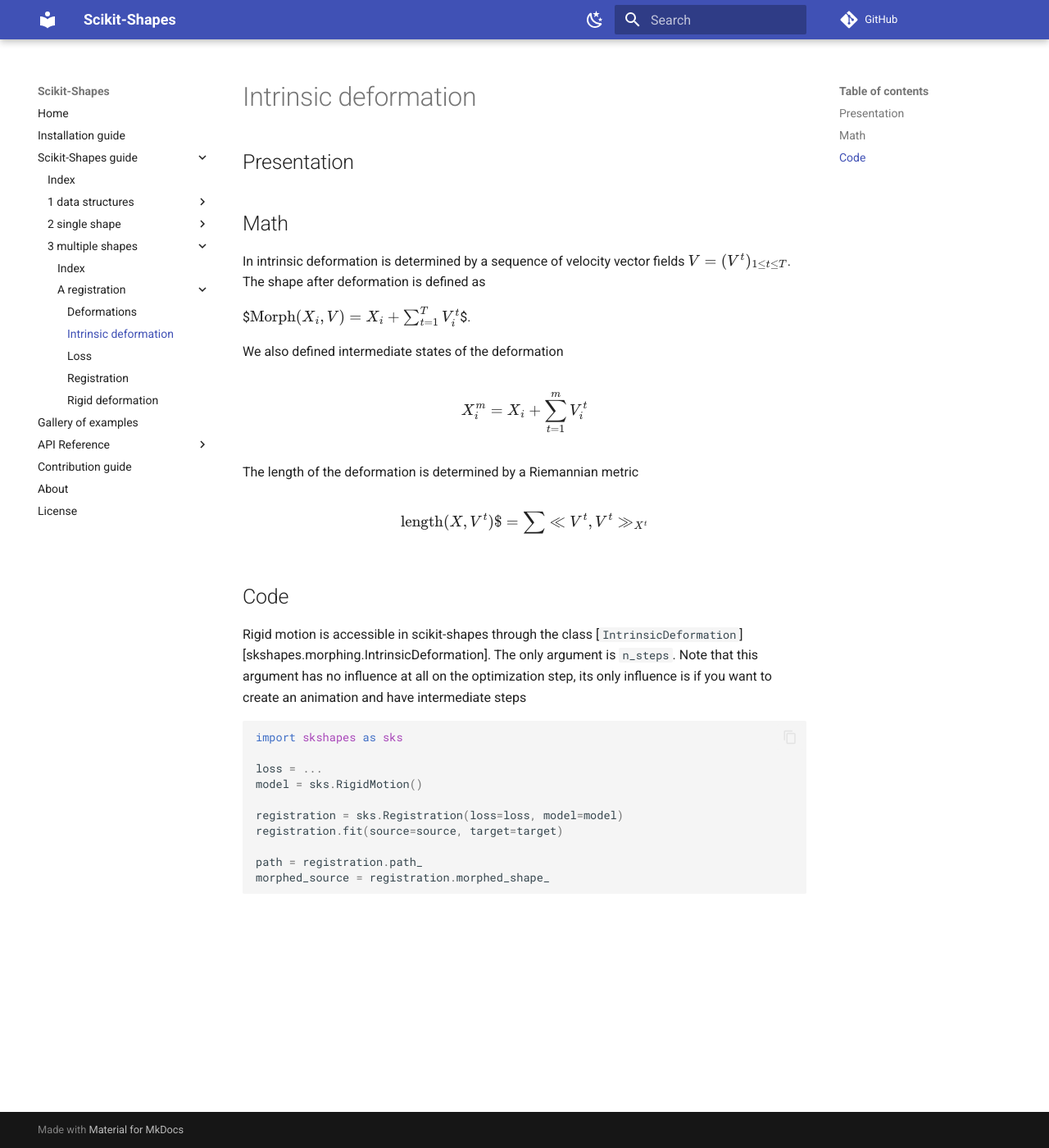
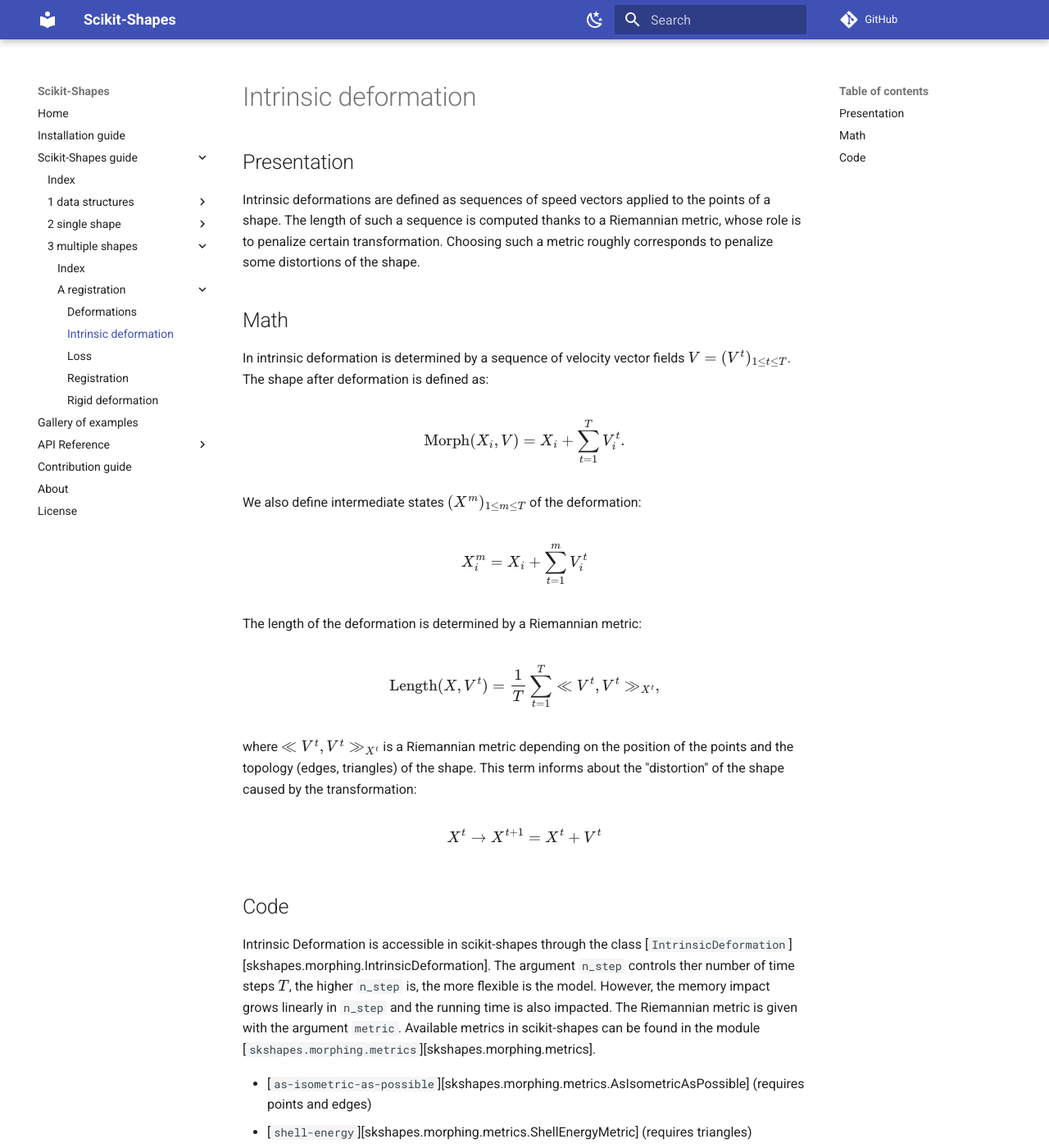
Before and after one commit to scikit-shapes/scikit-shapes, an MkDocs documentation site: the page built from docs/user_guide/3_multiple_shapes/a_registration/intrinsic_deformation.md, in a window 1280 px wide and 1400 px high. Shown: the whole window at 82% size. Built offline with MkDocs 1.6.1 and Material for MkDocs 9.7.7, drawn with Linux system fonts in a browser that asks for light colours; comment, search, counter and statistics services are not loaded; some of the changed text lies outside the part shown.

Commit message:
add content to intrinsic deformation section

````diff
--- a/docs/user_guide/3_multiple_shapes/a_registration/intrinsic_deformation.md
+++ b/docs/user_guide/3_multiple_shapes/a_registration/intrinsic_deformation.md
@@ -1,32 +1,46 @@
 ## Presentation
 
+Intrinsic deformations are defined as sequences of speed vectors applied to the points of a shape. The length of such a sequence is computed thanks to a Riemannian metric, whose role is to penalize certain transformation. Choosing such a metric roughly corresponds to penalize some distortions of the shape.
 
 
 ## Math
 
-In intrinsic deformation is determined by a sequence of velocity vector fields $V = (V^t)_{1 \leq t \leq T}$. The shape after deformation is defined as
+In intrinsic deformation is determined by a sequence of velocity vector fields $V = (V^t)_{1 \leq t \leq T}$. The shape after deformation is defined as:
 
-$$\text{Morph}(X_i, V) = X_i + \sum_{t=1}^T V^t_i$$.
+$$\text{Morph}(X_i, V) = X_i + \sum_{t=1}^T V^t_i.$$
 
-We also defined intermediate states of the deformation
+We also define intermediate states $(X^m)_{1 \leq m \leq T}$ of the deformation:
 
 $$X_i^{m} = X_i + \sum_{t=1}^m V^t_i$$
 
 
-The length of the deformation is determined by a Riemannian metric
+The length of the deformation is determined by a Riemannian metric:
 
-$$\text{length}(X, V^t)$ = \sum \ll V^t, V^t \gg_{X^t} $$
+$$\text{Length}(X, V^t) = \frac{1}{T}\sum_{t=1}^{T} \ll V^t, V^t \gg_{X^t},$$
+
+where $\ll V^t, V^t \gg_{X^t}$ is a Riemannian metric depending on the position of the points and the topology (edges, triangles) of the shape. This term informs about the "distortion" of the shape caused by the transformation:
+
+$$ X^t \rightarrow X^{t+1} = X^t + V^{t}$$
 
 
 ## Code
 
-Rigid motion is accessible in scikit-shapes through the class [`IntrinsicDeformation`][skshapes.morphing.IntrinsicDeformation]. The only argument is `n_steps`. Note that this argument has no influence at all on the optimization step, its only influence is if you want to create an animation and have intermediate steps
+Intrinsic Deformation is accessible in scikit-shapes through the class [`IntrinsicDeformation`][skshapes.morphing.IntrinsicDeformation]. The argument `n_step` controls ther number of time steps $T$, the higher `n_step` is, the more flexible is the model. However, the memory impact grows linearly in `n_step` and the running time is also impacted. The Riemannian metric is given with the argument `metric`. Available metrics in scikit-shapes can be found in the module [`skshapes.morphing.metrics`][skshapes.morphing.metrics].
+
+- [`as-isometric-as-possible`][skshapes.morphing.metrics.AsIsometricAsPossible] (requires points and edges)
+- [`shell-energy`][skshapes.morphing.metrics.ShellEnergyMetric] (requires triangles)
+
+
 
 ```python
 import skshapes as sks
 
 loss = ...
-model = sks.RigidMotion()
+metric = sks.ShellEnergyMetric
+model = sks.IntrinsicDeformation(
+    n_steps=10,
+    metric=metric
+)
 
 registration = sks.Registration(loss=loss, model=model)
 registration.fit(source=source, target=target)
````
Also changed, not shown: docs/user_guide/3_multiple_shapes/a_registration/rigid_deformation.md (+1 -1 lines).
